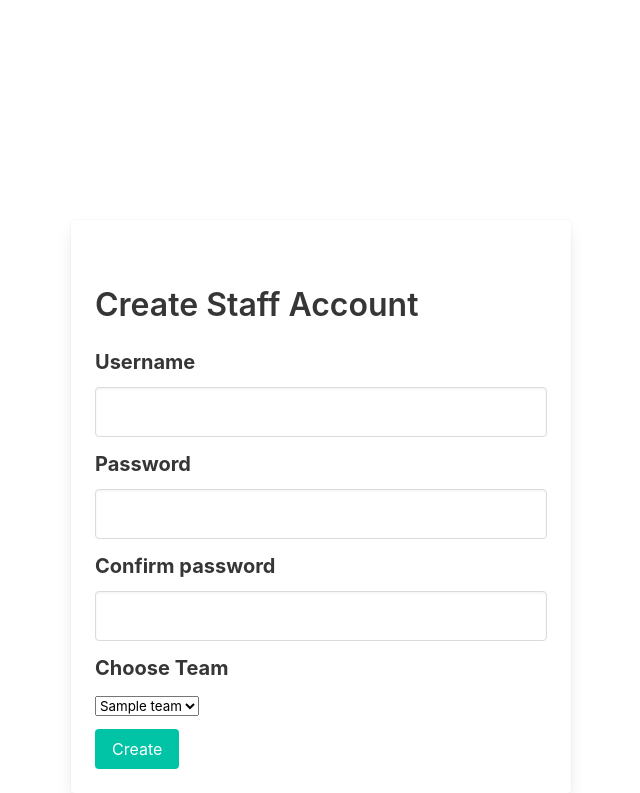
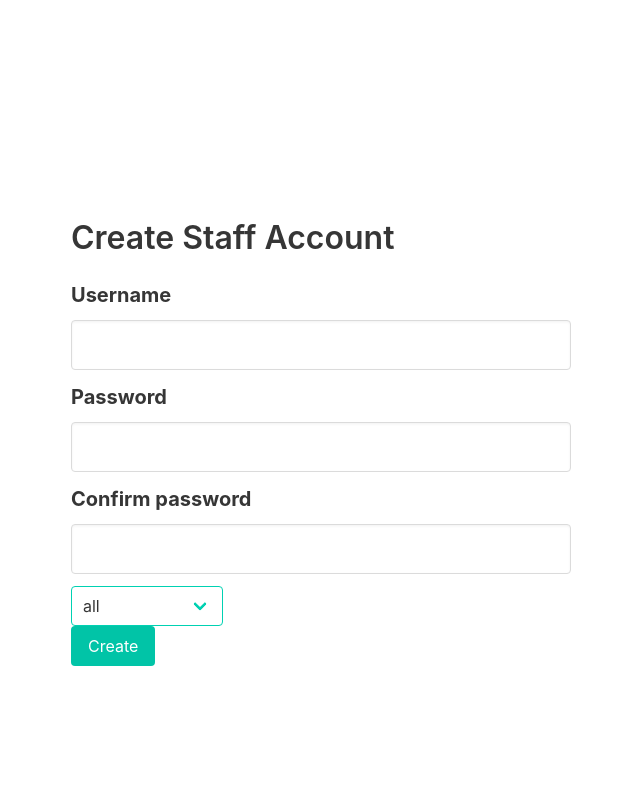
Before and after one commit to Log-Stack/work_logstack, a Django app: page /authy/create/user in a window 1280 px wide. Shown: the part 56-849 px from the top of the page, without its empty margins (319-959 px from the left). After the commit the page ends 722 px from the top, so only its background shows below. Run offline with Django 3.2, Linux system fonts and the light colour scheme; a user stored in the database is signed in; tables that the repository leaves empty hold one stand-in row (values such as "Sample post").

Commit message:
Update Team List As Created

```diff
--- a/authy/forms.py
+++ b/authy/forms.py
@@ -20,6 +20,7 @@ class UserCreateForm(forms.ModelForm):
 
 class ProfileForm(forms.ModelForm):
     picture = forms.ImageField(required=False)
+
     class Meta:
         model = Profile
         fields = ['picture', 'name', 'birth_day', 'phone_number', 'email_address']
@@ -37,21 +38,57 @@ class UniqueUser(object):
     pass
 
 
+# class SignupForm(forms.ModelForm):
+#     # django form widget
+#     username = forms.CharField(widget=forms.TextInput(attrs={'class': 'input is-medium'}), max_length=30,
+#                                required=True, )
+#     password = forms.CharField(widget=forms.PasswordInput(attrs={'class': 'input is-medium'}))
+#     confirm_password = forms.CharField(widget=forms.PasswordInput(attrs={'class': 'input is-medium'}), required=True,
+#                                        label="Confirm your password.")
+#
+#     class Meta:
+#         model = User
+#         fields = ('username', 'password')
+#
+#     def __init__(self, *args, **kwargs):
+#         super(SignupForm, self).__init__(*args, **kwargs)
+#
+#     # self.fields['username'].validators.append(ForbiddenUsers)
+#     # self.fields['username'].validators.append(InvalidUser)
+#     # self.fields['username'].validators.append(UniqueUser)
+#     # self.fields['email'].validators.append(UniqueEmail)
+#
+#     def clean(self):
+#         super(SignupForm, self).clean()
+#         password = self.cleaned_data.get('password')
+#         confirm_password = self.cleaned_data.get('confirm_password')
+#
+#         if password != confirm_password:
+#             self._errors['password'] = self.error_class(['Passwords do not match. Try again'])
+#         return self.cleaned_data
+#
+#
+# class TeamForm(forms.ModelForm):
+#     class Meta:
+#         model = Team
+#         fields = ('name',)
+
+
 class SignupForm(forms.ModelForm):
     # django form widget
-    teams = Team.objects.all().values_list('name', flat=True)
-    TEAM_CHOICES = list(map(lambda x: (x, x), teams))
+    #teams = Team.objects.all().values_list('name', flat=True)
+    #TEAM_CHOICES = list(map(lambda x: (x, x), teams))
 
     username = forms.CharField(widget=forms.TextInput(attrs={'class': 'input is-medium'}), max_length=30,
                                required=True, )
     password = forms.CharField(widget=forms.PasswordInput(attrs={'class': 'input is-medium'}))
     confirm_password = forms.CharField(widget=forms.PasswordInput(attrs={'class': 'input is-medium'}), required=True,
                                        label="Confirm your password.")
-    name = forms.ChoiceField(choices=TEAM_CHOICES, widget=forms.Select(attrs={'class': 'form-control'}))
+    #name = forms.ChoiceField(choices=TEAM_CHOICES, widget=forms.Select(attrs={'class': 'form-control'}))
 
     class Meta:
         model = User
-        fields = ('username', 'password', 'name')
+        fields = ('username', 'password',)
 
     def __init__(self, *args, **kwargs):
         super(SignupForm, self).__init__(*args, **kwargs)
@@ -68,7 +105,6 @@ class SignupForm(forms.ModelForm):
         if password != confirm_password:
             self._errors['password'] = self.error_class(['Passwords do not match. Try again'])
         return self.cleaned_data
-
 
 
 class ChangePasswordForm(forms.ModelForm):
--- a/authy/views.py
+++ b/authy/views.py
@@ -4,7 +4,7 @@ from django.contrib.auth.forms import UserCreationForm
 from django.contrib.auth.models import User
 from django.core.paginator import Paginator
 from django.db.models import Q
-from django.http import HttpResponse
+from django.http import HttpResponse, HttpResponseRedirect
 from django.urls import reverse_lazy
 from django.views.generic.edit import CreateView
 from django.shortcuts import render, redirect, get_object_or_404
@@ -36,8 +36,37 @@ def index(request):
     return HttpResponse(template.render(context, request))
 
 
+# @login_required
+# def CreateUserView(request):
+#     if request.method == 'POST':
+#
+#         signup_form = SignupForm(request.POST)
+#         team_form = TeamForm(request.POST)
+#
+#         if signup_form.is_valid() and team_form.is_valid():
+#
+#             signup_form.save()
+#             team_form.save()
+#             return redirect('index')
+#
+#         else:
+#             context = {
+#                 'signup_form': signup_form,
+#                 'team_form': team_form,
+#             }
+#
+#     else:
+#         context = {
+#             'signup_form': SignupForm(),
+#             'team_form': TeamForm(),
+#         }
+#
+#     return render(request, 'user_create.html', context)
+
 @login_required
 def CreateUserView(request):
+    teams = list(Team.objects.all().values_list('name', flat=True))
+    print(teams)
     if request.method == 'POST':
         form = SignupForm(request.POST)
         # team_form = TeamForm(request.POST)
@@ -48,18 +77,19 @@ def CreateUserView(request):
             user = User.objects.create_user(username=username, password=password)
 
             #user = form.save()
-
-            team_name = form.cleaned_data.get('name')
+            team_name = request.POST.get('team')
+            # team_name = form.cleaned_data.get('name')
             team = Team.objects.get(name=team_name)
             profile = Profile(user=user, team=team)
             profile.save()
             print(profile)
-            return redirect('index')
+            return redirect('schedule-index')
     else:
         form = SignupForm()
 
     context = {
         'form': form,
+        'teams': teams,
     }
 
     return render(request, 'user_create.html', context)
--- a/work_logstack/settings.py
+++ b/work_logstack/settings.py
@@ -130,4 +130,4 @@ STATICFILES_DIRS = [
 MEDIA_URL = '/media/'
 MEDIA_ROOT = os.path.join(BASE_DIR, 'media')
 
-LOGIN_REDIRECT_URL = 'index'
+LOGIN_REDIRECT_URL = 'schedule-index'
--- a/work_logstack/templates/user_create.html
+++ b/work_logstack/templates/user_create.html
@@ -16,9 +16,20 @@
     <div class="profile">
 
 
-        <div class="card">
-          <div class="card-content">
-            <div class="content">
+<!--        <div class="card">-->
+<!--          <div class="card-content">-->
+<!--            <div class="content">-->
+<!--                <form method="post">-->
+<!--                    {% csrf_token %}-->
+<!--                    {{ signup_form.as_p }}-->
+<!--                    {{ team_form.as_p }}-->
+
+<!--                    <button class="button is-primary" type="submit">Submit</button>-->
+<!--                </form>-->
+
+
+
+
                     <form method="post" action="" role="form">
                         {% csrf_token %}
                         <h3 class="title is-3">Create Staff Account</h3>
@@ -55,15 +66,23 @@
                               </div>
 
 
-                                <div class="field">
-                                  <p class="control has-icons-left">
-                                  <label class="label is-medium">Choose Team</label>
-                                    {{ form.name }}
-                                    <span class="icon is-small is-left">
-                                <i class="fas fa-lock"></i>
-                              </span>
-                            </p>
-                              </div>
+                                            <div class="select is-primary">
+                        <select name="team">
+                            <option>all</option>
+                            {% for team in teams %}
+                            <option>{{ team }}</option>
+                            {% endfor %}
+                        </select>
+                    </div>
+<!--                                <div class="field">-->
+<!--                                  <p class="control has-icons-left">-->
+<!--                                  <label class="label is-medium">Choose Team</label>-->
+<!--                                    {{ form.name }}-->
+<!--                                    <span class="icon is-small is-left">-->
+<!--                                <i class="fas fa-lock"></i>-->
+<!--                              </span>-->
+<!--                            </p>-->
+<!--                              </div>-->
 
 
                           <div class="row">
@@ -86,7 +105,7 @@
 
 
                         </div>
-                        </section>
+
 
                     </form>
 
```
